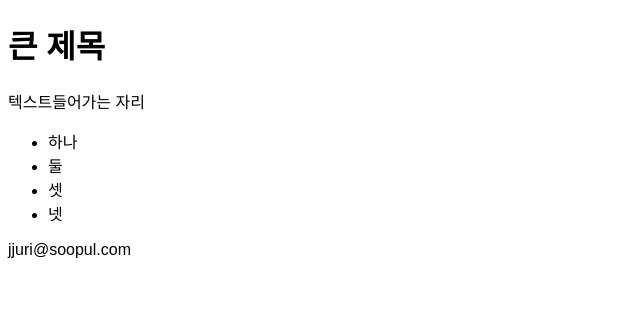
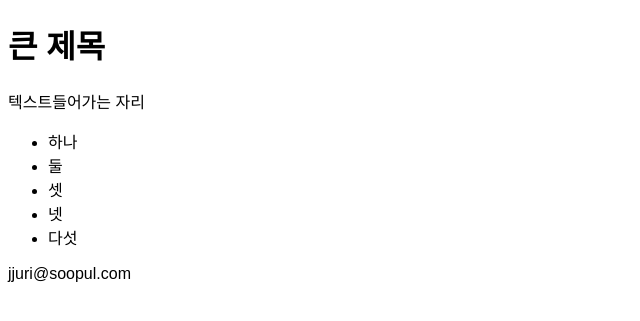
Before and after one commit to ionic2002/ionic2002.github.io, a Jekyll site: the page built from _posts/2016-01-07-intro.md, in a window 1280 px wide. Shown: the top 321 px of the page, without its empty margins (0-640 px from the left). Built offline with Jekyll 4.4.1, drawn with Linux system fonts in a browser that asks for light colours.

Commit message:
Update 2016-01-07-intro.md

```diff
--- a/_posts/2016-01-07-intro.md
+++ b/_posts/2016-01-07-intro.md
@@ -11,3 +11,4 @@ title : post1
 - 둘
 - 셋
 - 넷
+- 다섯
```
